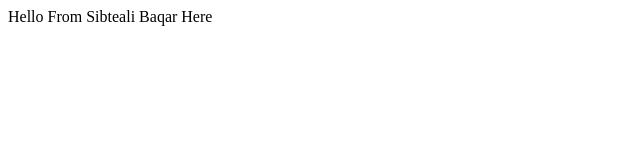
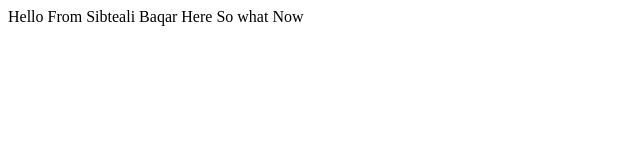
Before and after one commit to sibteali786/bootcamp2020, a plain HTML site: page index.html in a window 1280 px wide. Shown: the whole page, without its empty margins (0-640 px from the left). Drawn offline with Linux system fonts and the light colour scheme.

Commit message:
Update index.html
Checking GitHub Actions

```diff
--- a/index.html
+++ b/index.html
@@ -4,7 +4,7 @@
     <title>First Example</title>
   </head>
   <body>
-    <div>Hello From Sibteali Baqar Here</div>
+    <div>Hello From Sibteali Baqar Here So what Now</div>
   </body>
 </html>
 
```
